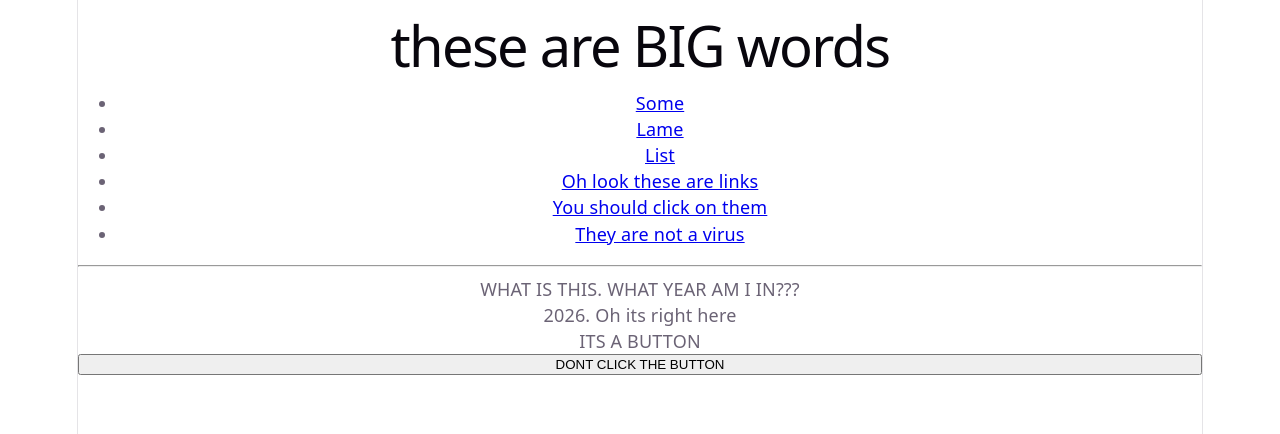
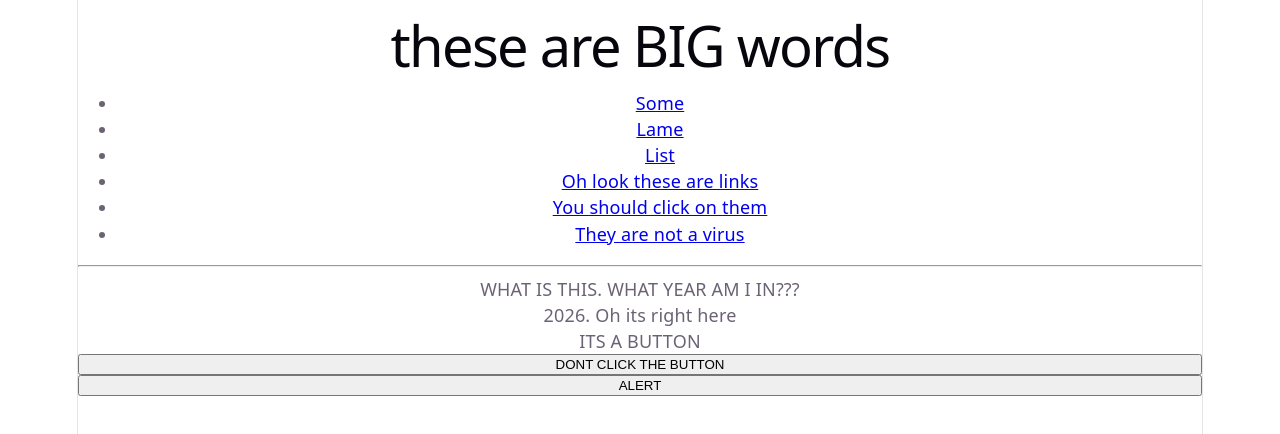
Before and after one commit to scarecrow13785/ReactWebsiteTest, a React (Vite) app in the folder my-react-app/: page / in a window 1280 px wide. Shown: the top 434 px of the page. Built offline with nearby package versions, Linux system fonts and the light colour scheme.

Commit message:
updated buttons

```diff
--- a/my-react-app/src/Burger.jsx
+++ b/my-react-app/src/Burger.jsx
@@ -8,8 +8,11 @@ function Burger(){
             <p>{whatever.toUpperCase()}</p>
 
             <button
-            onClick={() => alert("HEY YOU CLICKED THE BUTTON >:(")}>
+            onClick={() => prompt("HEY YOU CLICKED THE BUTTON >:(. Why did you click this?")}>
             DONT CLICK THE BUTTON</button>
+            <button
+            onClick={() => alert("ALERT: you have been ALERTED")}>
+            ALERT</button>
         </>
     );
 
```
